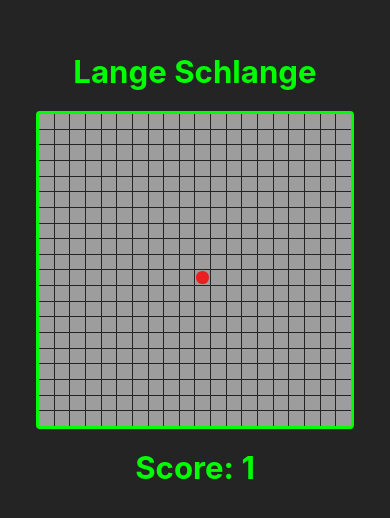
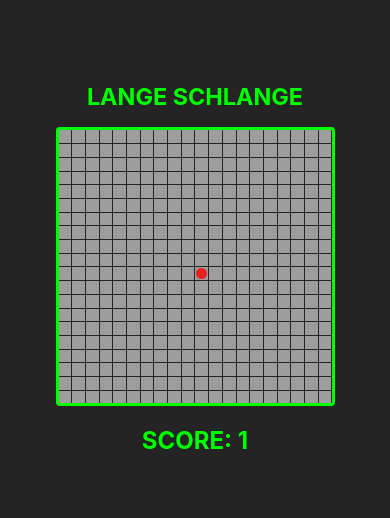
Before and after one commit to h4ka/snake-svelte, a Svelte app: page / in a window 390 px wide. Shown: the part 152-670 px from the top of the page. Built offline with nearby package versions, Linux system fonts and the light colour scheme.

Commit message:
fix responsive style for smaller horizontal screens

```diff
--- a/src/App.svelte
+++ b/src/App.svelte
@@ -112,7 +112,7 @@
 </script>
 
 <main>
-    <h1>Lange Schlange</h1>
+    <h1>LANGE SCHLANGE</h1>
     {#if !snake.isAlive}
         <div id="popup" class="overlay">
             <h2>GAME OVER</h2>
@@ -134,13 +134,16 @@
             {/each}
         {/each}
     </div>
-    <h1>Score: {snake.body.length}</h1>
+    <h2>SCORE: {snake.body.length}</h2>
 </main>
 <svelte:window on:keydown|preventDefault={onKeyDown} />
 <audio src="src/assets/sounds/eat.mp3" bind:this={eatSound}></audio>
 <audio src="src/assets/sounds/dead.mp3" bind:this={deadSound}></audio>
 
 <style>
+    main {
+        color: #00ff00;
+    }
     .overlay {
         position: fixed;
         top: 50%;
@@ -173,8 +176,8 @@
         grid-template-columns: repeat(var(--board-size), 1fr);
         grid-template-rows: repeat(var(--board-size), 1fr);
         grid-gap: 1px;
-        width: min(80vmin, 800px);
-        height: min(80vmin, 800px);
+        width: min(70vmin, 500px);
+        height: min(70vmin, 500px);
         border: 1vmin solid #00ff00;
         border-radius: 1vmin;
     }
@@ -209,9 +212,8 @@
     }
 
     h1 {
-        color: #00ff00;
-        font-size: min(8vmin, 60px);
-        padding: 20px;
+        font-size: min(6vmin, 50px);
+        padding: 2vmax;
         margin: 0px;
     }
 </style>
```
